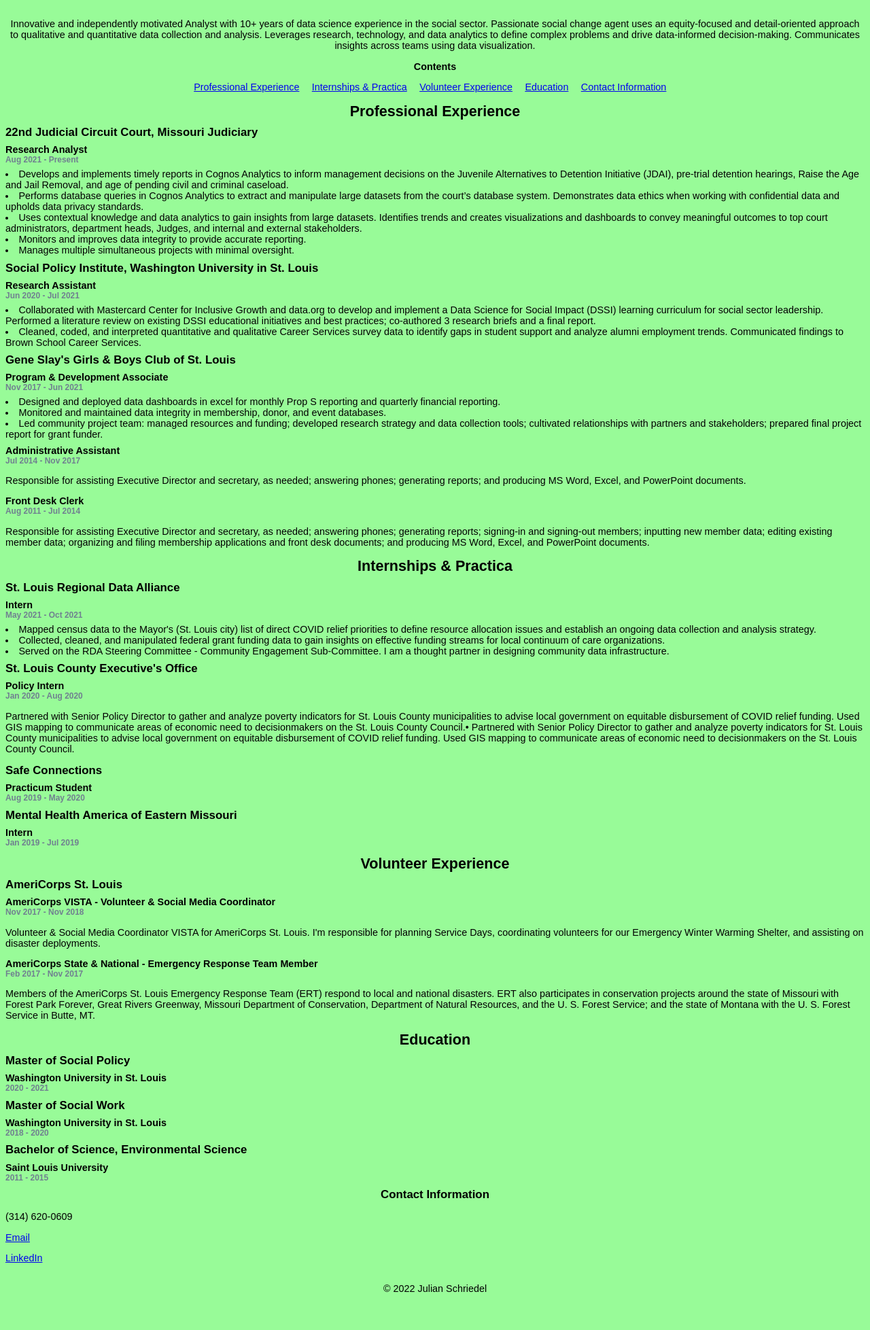
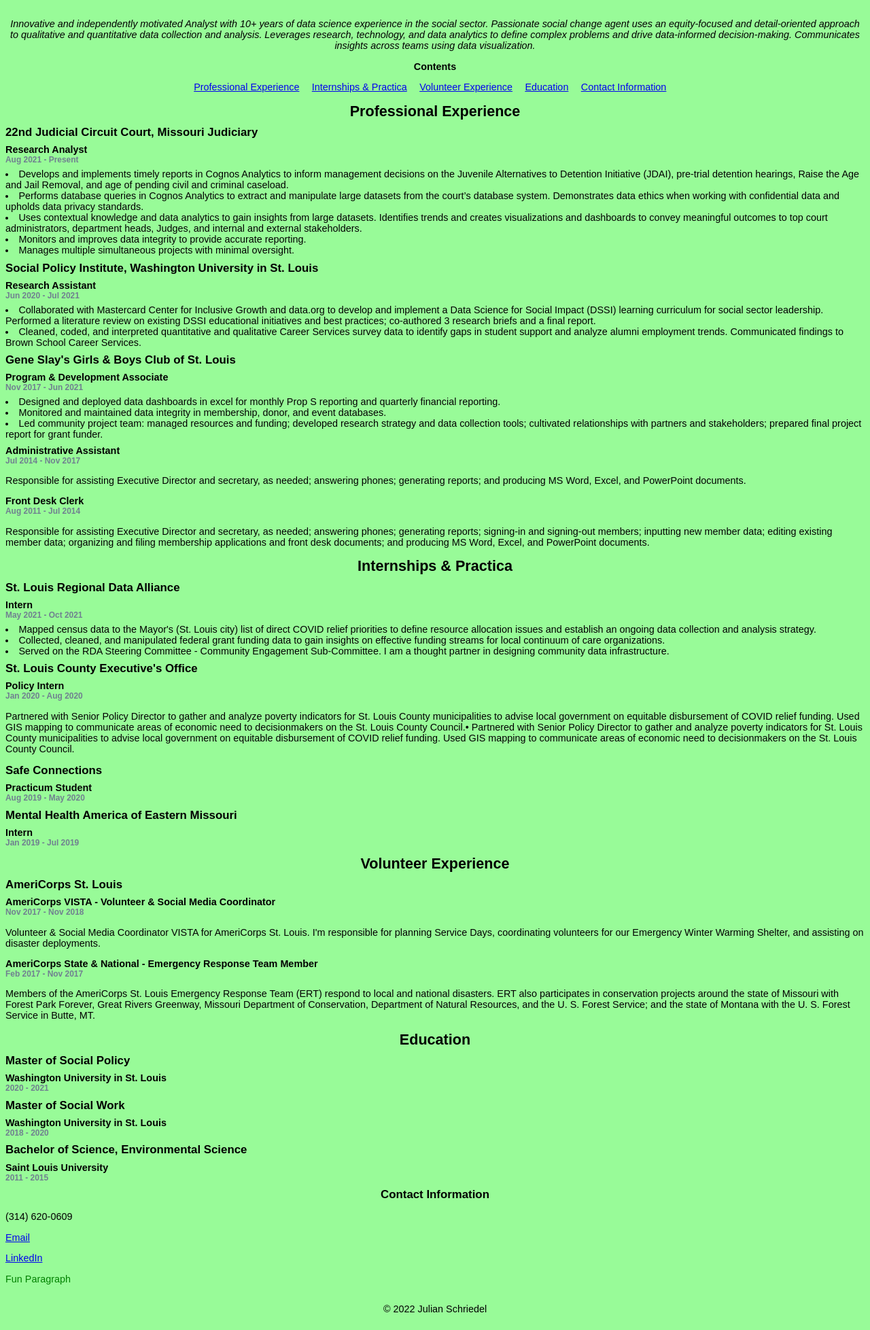
Before and after one commit to STL-LC101-Sept-22/js-assignment-4-html-me-something-jschrie3, a website: page index.html in a window 1280 px wide. Shown: the part 391-2348 px from the top of the page at 68% size. Before the commit the page ends 2317 px from the top, so only its background shows below. Drawn offline with Linux system fonts and the light colour scheme.

Commit message:
finished

```diff
--- a/index.html
+++ b/index.html
@@ -9,14 +9,15 @@
 <body>
 
    <header>
-      <h1 name="mainHeading">Julian Schriedel, MSW, MSP</h1>
+      <h1>Julian Schriedel, MSW, MSP</h1>
+      <a name="mainHeading"></a>
       <h3>(she/her)</h3>
       <figure>
          <img
             src="https://media-exp1.licdn.com/dms/image/C4E03AQEjgrWRExl1wA/profile-displayphoto-shrink_100_100/0/1616480344607?e=1674691200&v=beta&t=rkX9xD20Ao6idf5fQIIjU4MY4dqdbDBMyIW8YRuWWZw"
             alt="Headshot, 2021">
       </figure>
-      <p>Innovative and independently motivated Analyst with 10+ years of data science experience in the social sector.
+      <p class="intro-paragraph">Innovative and independently motivated Analyst with 10+ years of data science experience in the social sector.
          Passionate social change agent uses an equity-focused and detail-oriented approach to qualitative and
          quantitative data collection and analysis. Leverages research, technology, and data analytics to define complex
          problems and drive data-informed decision-making. Communicates insights across teams using data visualization.
@@ -193,6 +194,7 @@
             <p>(314) 620-0609</p>
             <p><a href="mailto:julianschriedel@gmail.com">Email</a></p>
             <p><a href="https://www.linkedin.com/in/julianschriedel/">LinkedIn</a></p>
+            <p id="testP" class="funParagraph">Fun Paragraph</p>
 
          </section>
 
--- a/styles.css
+++ b/styles.css
@@ -5,7 +5,12 @@
     font-family: Arial;
     font-size: 90%;
     margin: 8px;
+    display: block;
 
+}
+
+.intro-paragraph {
+    font-style: italic;
 }
 
 #mainHeading {
@@ -47,7 +52,9 @@
     color:slategrey;
 }
 
-
+.funParagraph {
+    color:green;
+}
 
 
 footer {
```
